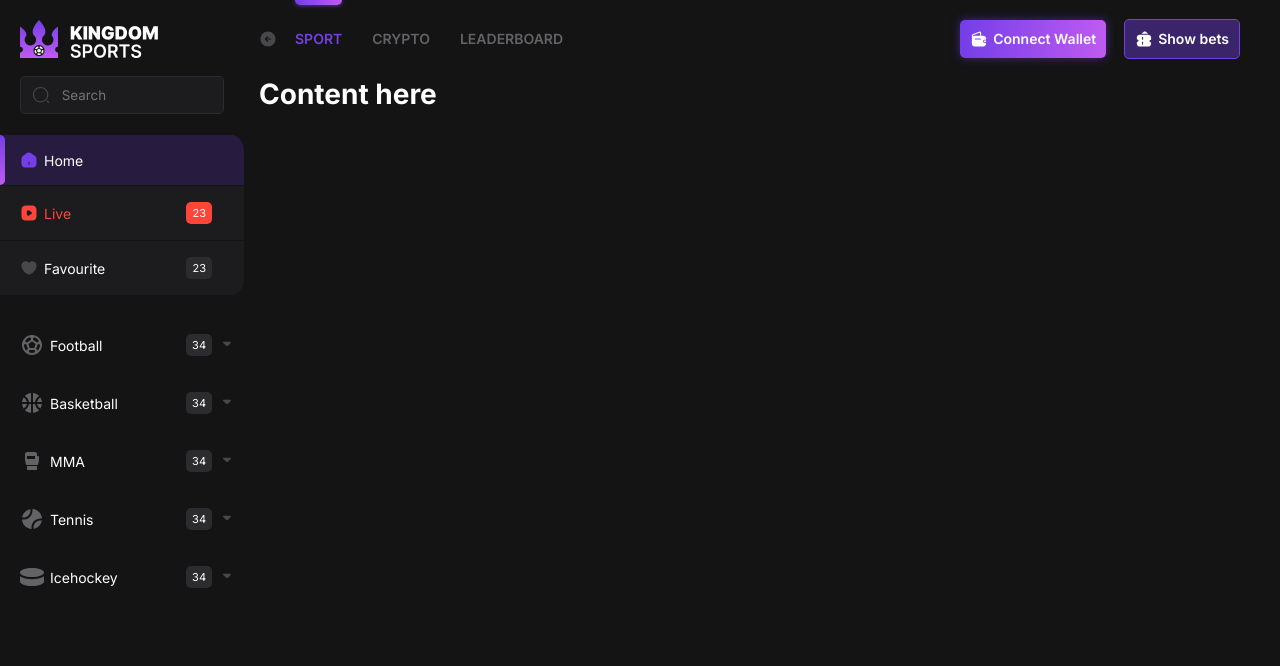
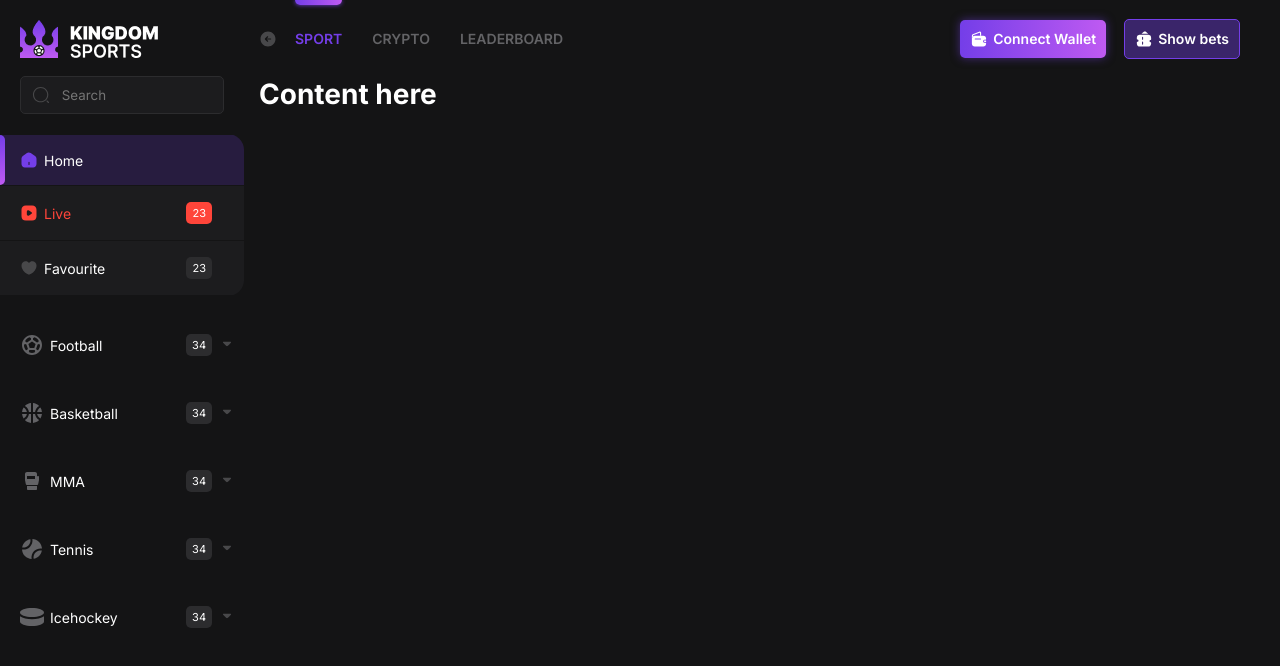
Before and after one commit to muhammad-junaid1/kingdom-sport, a React (Create React App) app: page / in a window 1280 px wide. Shown: the top 666 px of the page. Built offline with nearby package versions, Linux system fonts and the light colour scheme.

Commit message:
Dropdown improvements

```diff
--- a/src/components/DropdownItem.jsx
+++ b/src/components/DropdownItem.jsx
@@ -1,23 +1,25 @@
-import React, {useState} from "react";
+import React, {useRef} from "react";
 import NavbarItem from "./NavbarItem";
 import SVGIcons from "./SvgIcons";
 
-const DropdownItem = ({ icon, text, number, dropdownItems, collapse }) => {
-    const [showDropdown, setShowDropdown] = useState(false);
+const DropdownItem = ({ icon, text, number, dropdownItems, collapse, setToggled, onToggle , active }) => {
+  const dropDownsContainer = useRef();
   return (
     <>
-      <div className="navbar__dropdown-item" style={{borderRadius: showDropdown && "0px 16px 16px 0px"}}>
+      <div className="navbar__dropdown-item" style={{borderRadius: active && "0px 16px 16px 0px"}}>
         <NavbarItem
           isDropDown={true}
           Icon={SVGIcons[icon]}
           text={text}
           number={number}
-          showDropdown={showDropdown}
-          setShowDropdown={setShowDropdown}
+          setToggled={setToggled}
           collapse={collapse}
+          onToggle={onToggle}
+          active={active}
         />
-        {(showDropdown && !collapse) &&
-        <div className="navbar__dropdown-items">
+        {!collapse &&
+        <div className="navbar__dropdown-items" ref={dropDownsContainer} style={{height: active ? dropDownsContainer.current.scrollHeight : 0}}
+>
           {dropdownItems.map((item) => {
             return (
               <NavbarItem
--- a/src/components/Navbar.jsx
+++ b/src/components/Navbar.jsx
@@ -1,4 +1,4 @@
-import React from "react";
+import React, {useState} from "react";
 import "../css/Navbar.css";
 import SVGIcons from "./SvgIcons";
 import NavbarItem from "./NavbarItem";
@@ -95,6 +95,7 @@ const Navbar = ({collapse}) => {
       ],
     },
   ];
+  const [toggled, setToggled] = useState(null);
   return (
     <>
       <div className="navbar">
@@ -152,6 +153,8 @@ const Navbar = ({collapse}) => {
                     number={item.number}
                     dropdownItems={item.dropdownItems}
                     collapse={collapse}
+                    active={toggled === index}
+                    onToggle={() => toggled === index ? setToggled(null) : setToggled(index)}
                   />
                 </li>
               );
--- a/src/components/NavbarItem.jsx
+++ b/src/components/NavbarItem.jsx
@@ -5,21 +5,17 @@ const NavbarItem = ({
   text,
   number,
   isDropDown,
-  showDropdown,
-  setShowDropdown,
   isHome,
   isActive,
-  isLive, collapse
+  isLive, collapse, active, onToggle
 }) => {
-  const handleClick = () => {
-    setShowDropdown(!showDropdown);
-  };
+
   return (
     <>
       <div
         className={`navbar__item${isDropDown ? " navbar__item--dropdown" : ""}${
-          showDropdown ? " active-navbar-item" : ""}${isActive ? " active-navbar-item" : ""}${isLive ? " navbar__item-live" : ""}`}
-        onClick={isDropDown ? handleClick : undefined}
+          active ? " active-navbar-item" : ""}${isActive ? " active-navbar-item" : ""}${isLive ? " navbar__item-live" : ""}`}
+        onClick={isDropDown ? onToggle : undefined}
       >
         {collapse ? (
           <Icon />
@@ -32,7 +28,7 @@ const NavbarItem = ({
             <div className="right">
               {!isHome && <span className="navbar__item-number">{number}</span>}
               <div style={{ visibility: isDropDown ? "visible" : "hidden" }}>
-                {showDropdown ? <SVGIcons.ArrowUp /> : <SVGIcons.ArrowDown />}
+                {active ? <SVGIcons.ArrowUp /> : <SVGIcons.ArrowDown />}
               </div>
             </div>
           </>
--- a/src/css/Navbar.css
+++ b/src/css/Navbar.css
@@ -86,6 +86,8 @@
 
 .navbar__dropdown-items {
     margin-bottom: 10px;
+    overflow: hidden;
+    transition: all .1s ease-in-out;
 }
 
 .navbar__item--dropdown{
```
